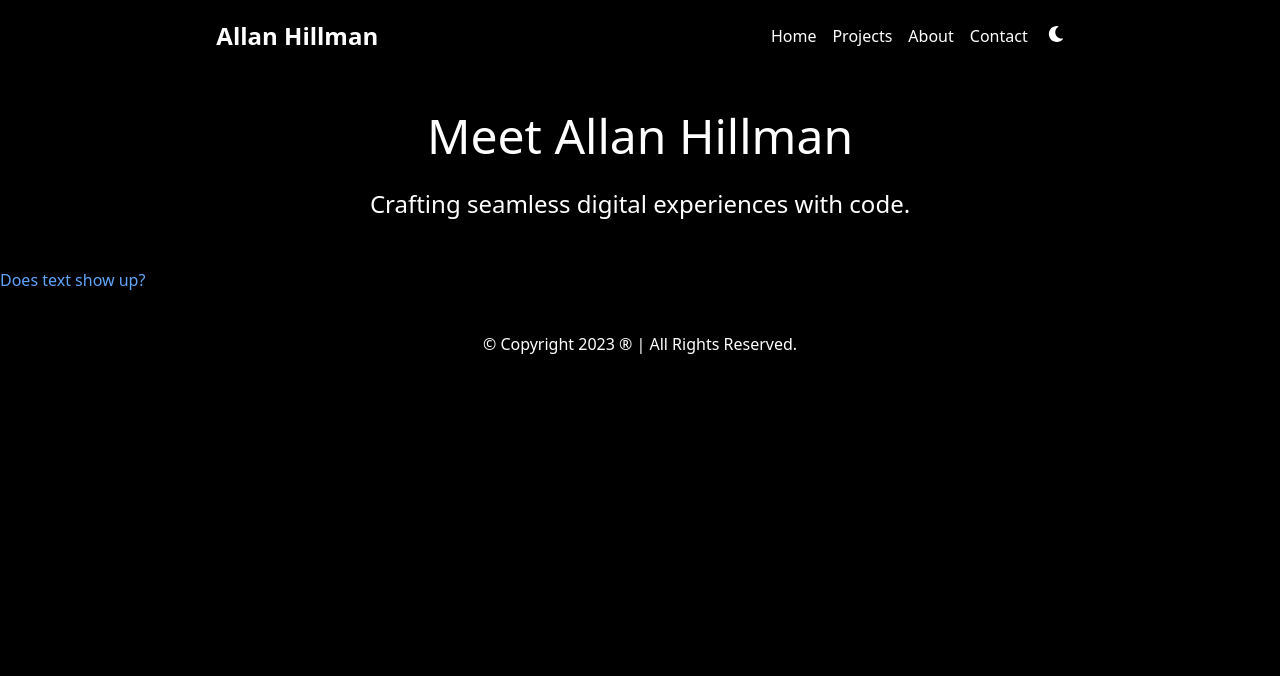
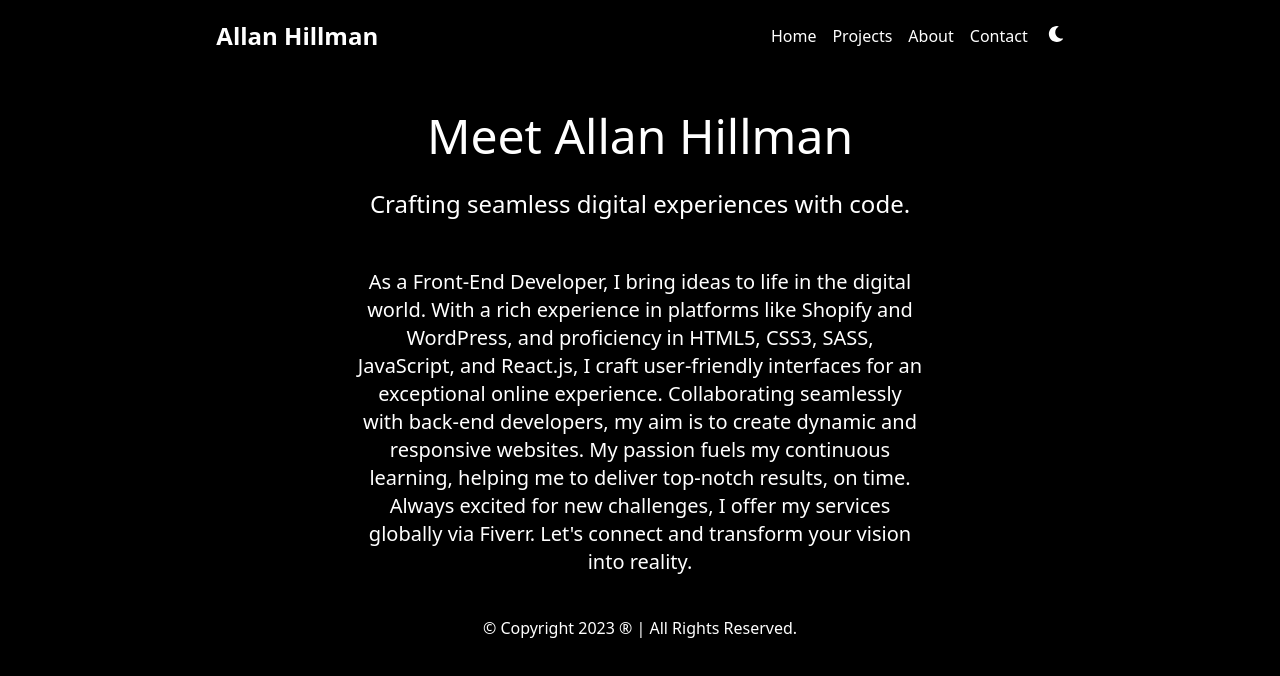
Before and after one commit to mrwebwork/portfolio-site, a Next.js app: page /about in a window 1280 px wide. Shown: the top 676 px of the page. Built offline with nearby package versions, Linux system fonts and the light colour scheme.

Commit message:
Add to about me, components modular

```diff
--- a/components/Paragraph.jsx
+++ b/components/Paragraph.jsx
@@ -3,7 +3,7 @@ import React from "react";
 export default function Paragraph({ children, className }) {
   return (
     <>
-      <div>
+      <div className="container mx-auto text-center px-10 sm:px-4 lg:w-6/12">
         <p className={className}>{children}</p>
       </div>
     </>
--- a/components/ProjectCard.jsx
+++ b/components/ProjectCard.jsx
@@ -17,6 +17,7 @@ export default function ProjectCard({
         </div>
         <a
           href={href}
+          target="_blank"
           className="px-4 py-2 text-sm text-purple-600 font-semibold rounded-full border border-purple-200 hover:text-white hover:bg-purple-600 hover:border-transparent focus:outline-none focus:ring-2 focus:ring-purple-600 focus:ring-offset-2"
         >
           {linkText}
--- a/pages/about.jsx
+++ b/pages/about.jsx
@@ -12,7 +12,17 @@ export default function About() {
         pageHeader="Meet Allan Hillman"
         pageDesc="Crafting seamless digital experiences with code."
       />
-      <Paragraph className="text-blue-400">Does text show up?</Paragraph>
+      <Paragraph className="text-black-400 text-xl px-5">
+        As a Front-End Developer, I bring ideas to life in the digital world.
+        With a rich experience in platforms like Shopify and WordPress, and
+        proficiency in HTML5, CSS3, SASS, JavaScript, and React.js, I craft
+        user-friendly interfaces for an exceptional online experience.
+        Collaborating seamlessly with back-end developers, my aim is to create
+        dynamic and responsive websites. My passion fuels my continuous
+        learning, helping me to deliver top-notch results, on time. Always
+        excited for new challenges, I offer my services globally via Fiverr.
+        Let's connect and transform your vision into reality.
+      </Paragraph>
       <Footer />
     </>
   );
--- a/pages/projects.jsx
+++ b/pages/projects.jsx
@@ -48,7 +48,7 @@ export default function Projects() {
           />
           <ProjectCard
             image="https://placehold.jp/150x150.png"
-            text="Messanger"
+            text="Messenger"
             description="Text about a brand goes here x2"
             linkText="Chat Now"
             href="#"
```
